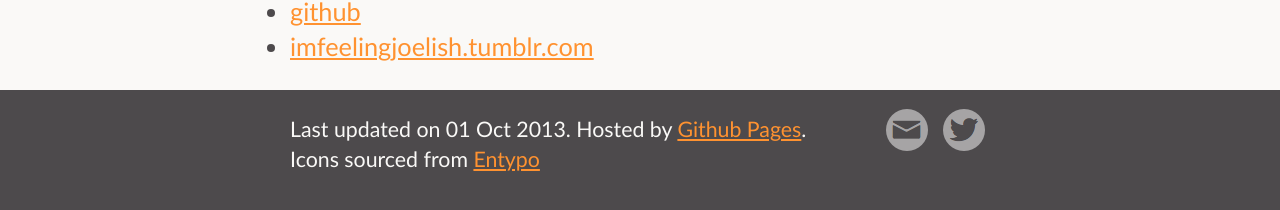
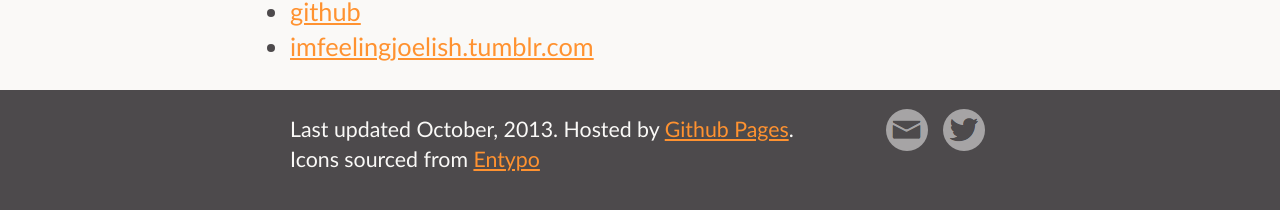
Before and after one commit to joelcarranza/joelcarranza.com, a Jekyll site: the page built from index.markdown, in a window 1280 px wide and 900 px high, scrolled down 1669 px. Shown: the part 684-894 px from the top of the window. Built offline with Jekyll 4.4.1, drawn with Linux system fonts in a browser that asks for light colours.

```diff
--- a/_includes/footer.md
+++ b/_includes/footer.md
@@ -1,3 +1,3 @@
-Last updated on {{ site.time | date_to_string }}.
+Last updated {{ site.time | date:"%B, %Y" }}.
 Hosted by [Github Pages](http://pages.github.com/).
 Icons sourced from [Entypo](http://www.entypo.com/)
```
